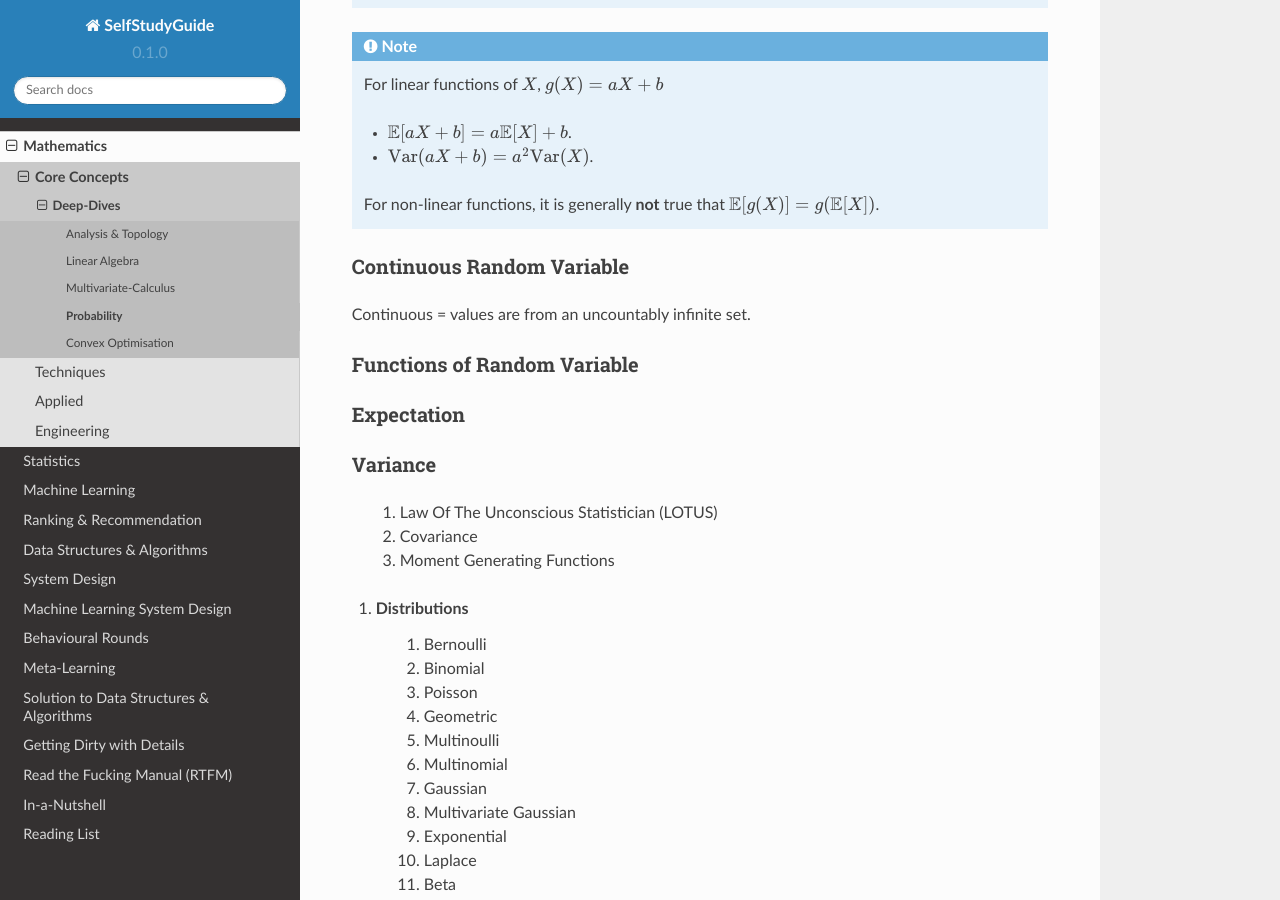
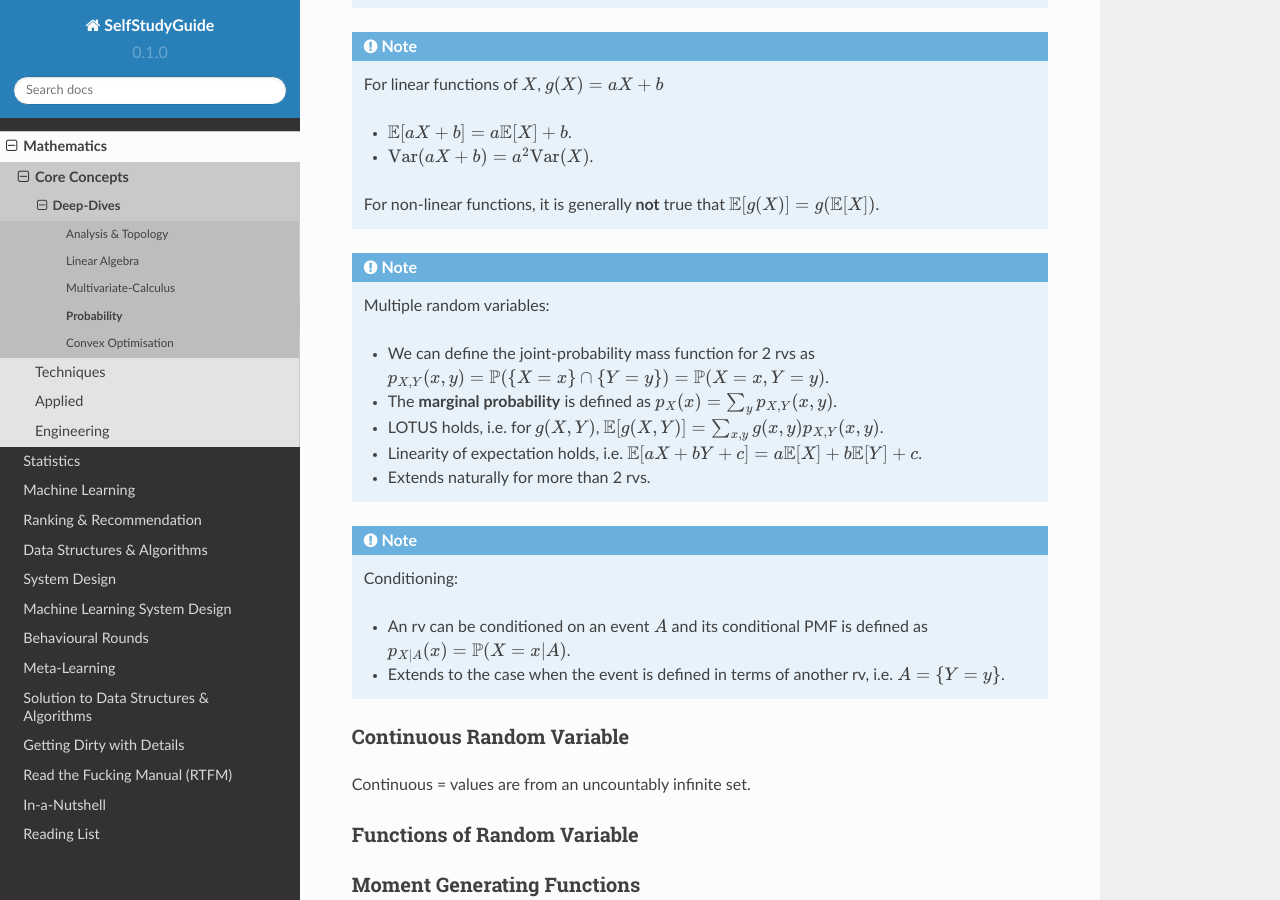
Before and after one commit to uselesstechjunks/leetcode, a Sphinx documentation site: the page built from docs/source/math/prob.rst, in a window 1280 px wide and 900 px high, scrolled down 1937 px. Built offline with Sphinx 7.4.7 and the Read the Docs theme 2.0.0, drawn with Linux system fonts in a browser that asks for light colours.

Commit message:
Update prob.rst

```diff
--- a/docs/source/math/prob.rst
+++ b/docs/source/math/prob.rst
@@ -72,6 +72,21 @@ Discrete = values are from a finite/countably infinite set.
 
 	For non-linear functions, it is generally **not** true that :math:`\mathbb{E}[g(X)]=g(\mathbb{E}[X])`.
 
+.. note::
+	Multiple random variables:
+
+	* We can define the joint-probability mass function for 2 rvs as :math:`p_{X,Y}(x,y)=\mathbb{P}(\{X=x\}\cap\{Y=y\})=\mathbb{P}(X=x,Y=y)`.
+	* The **marginal probability** is defined as :math:`p_X(x)=\sum_y p_{X,Y}(x,y)`.
+	* LOTUS holds, i.e. for :math:`g(X,Y)`, :math:`\mathbb{E}[g(X,Y)]=\sum_{x,y} g(x,y) p_{X,Y}(x,y)`.
+	* Linearity of expectation holds, i.e. :math:`\mathbb{E}[aX+bY+c]=a\mathbb{E}[X]+b\mathbb{E}[Y]+c`.
+	* Extends naturally for more than 2 rvs.
+
+.. note::
+	Conditioning:
+
+	* An rv can be conditioned on an event :math:`A` and its conditional PMF is defined as :math:`p_{X|A}(x)=\mathbb{P}(X=x|A)`.
+	* Extends to the case when the event is defined in terms of another rv, i.e. :math:`A=\{Y=y\}`.
+
 Continuous Random Variable
 ----------------------------------------
 
@@ -80,15 +95,8 @@ Continuous = values are from an uncountably infinite set.
 Functions of Random Variable
 --------------------------------------
 
-Expectation
+Moment Generating Functions
 ----------------------------------------------
-
-Variance
-----------------------------------------------
-
-	#. Law Of The Unconscious Statistician (LOTUS)
-	#. Covariance
-	#. Moment Generating Functions
 
 #. Distributions
 	#. Bernoulli
```
